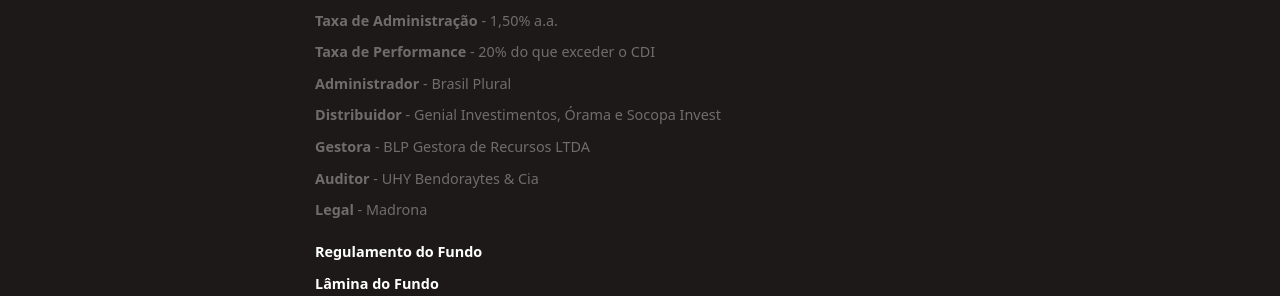
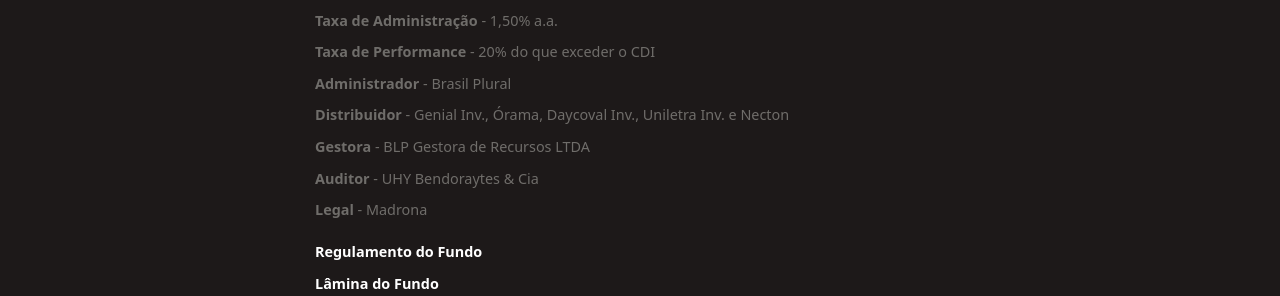
Before and after one commit to ateliedetemas/blpcrypto, a Jekyll site: the page built from _pages/fundos/ativos-fim.md, in a window 1280 px wide. Shown: the part 603-899 px from the top of the page. Built offline with Jekyll 4.4.1, drawn with Linux system fonts in a browser that asks for light colours.

Commit message:
Update ativos-fim.md

```diff
--- a/_pages/fundos/ativos-fim.md
+++ b/_pages/fundos/ativos-fim.md
@@ -22,7 +22,7 @@ Este fundo é direcionado para investidores de varejo.
 - **Taxa de Administração** - 1,50% a.a.
 - **Taxa de Performance** - 20% do que exceder o CDI
 - **Administrador** - Brasil Plural
-- **Distribuidor** - Genial Investimentos, Órama e Socopa Invest
+- **Distribuidor** - Genial Inv., Órama, Daycoval Inv., Uniletra Inv. e Necton
 - **Gestora** - BLP Gestora de Recursos LTDA
 - **Auditor** - UHY Bendoraytes & Cia
 - **Legal** - Madrona
```
